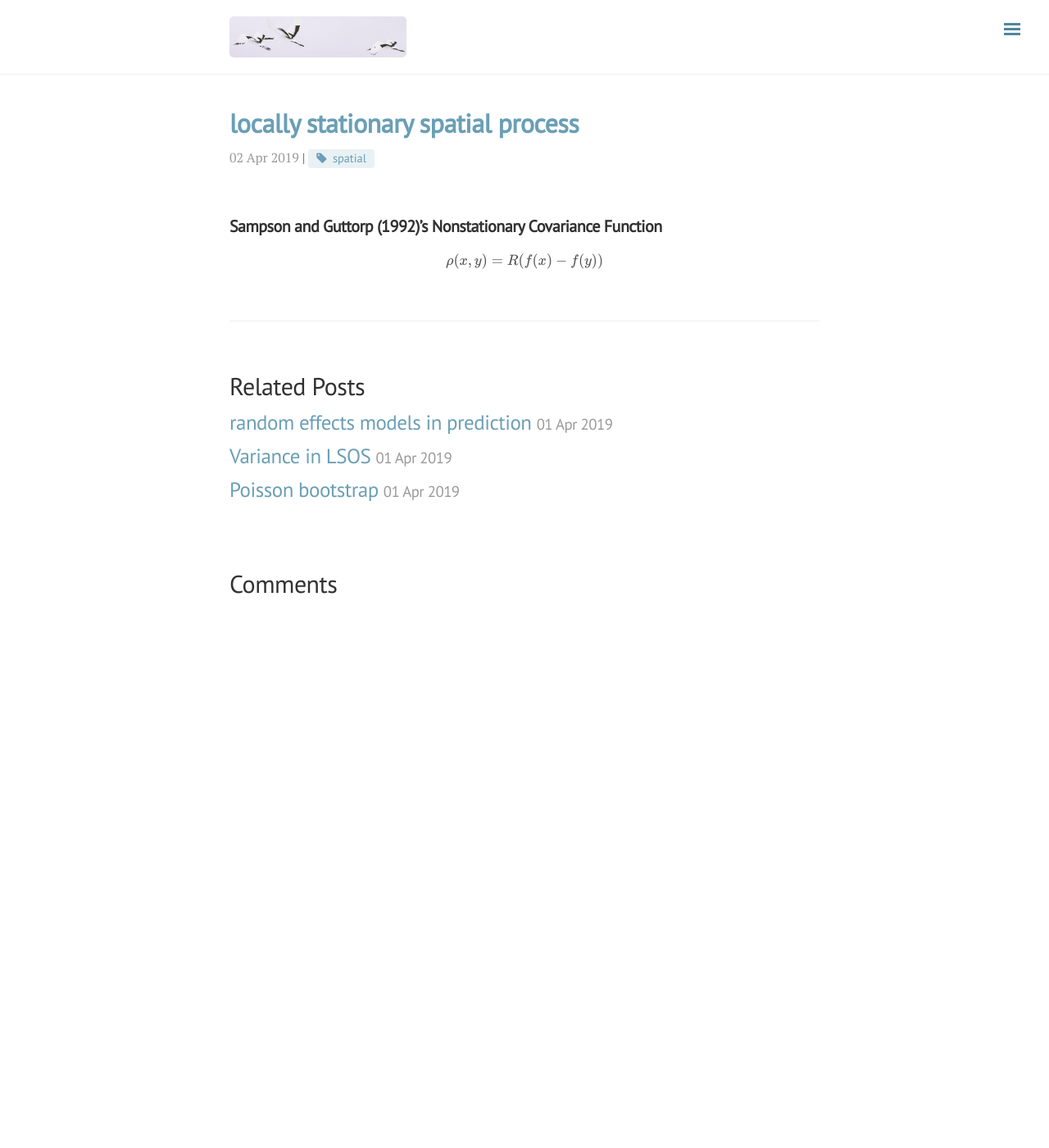
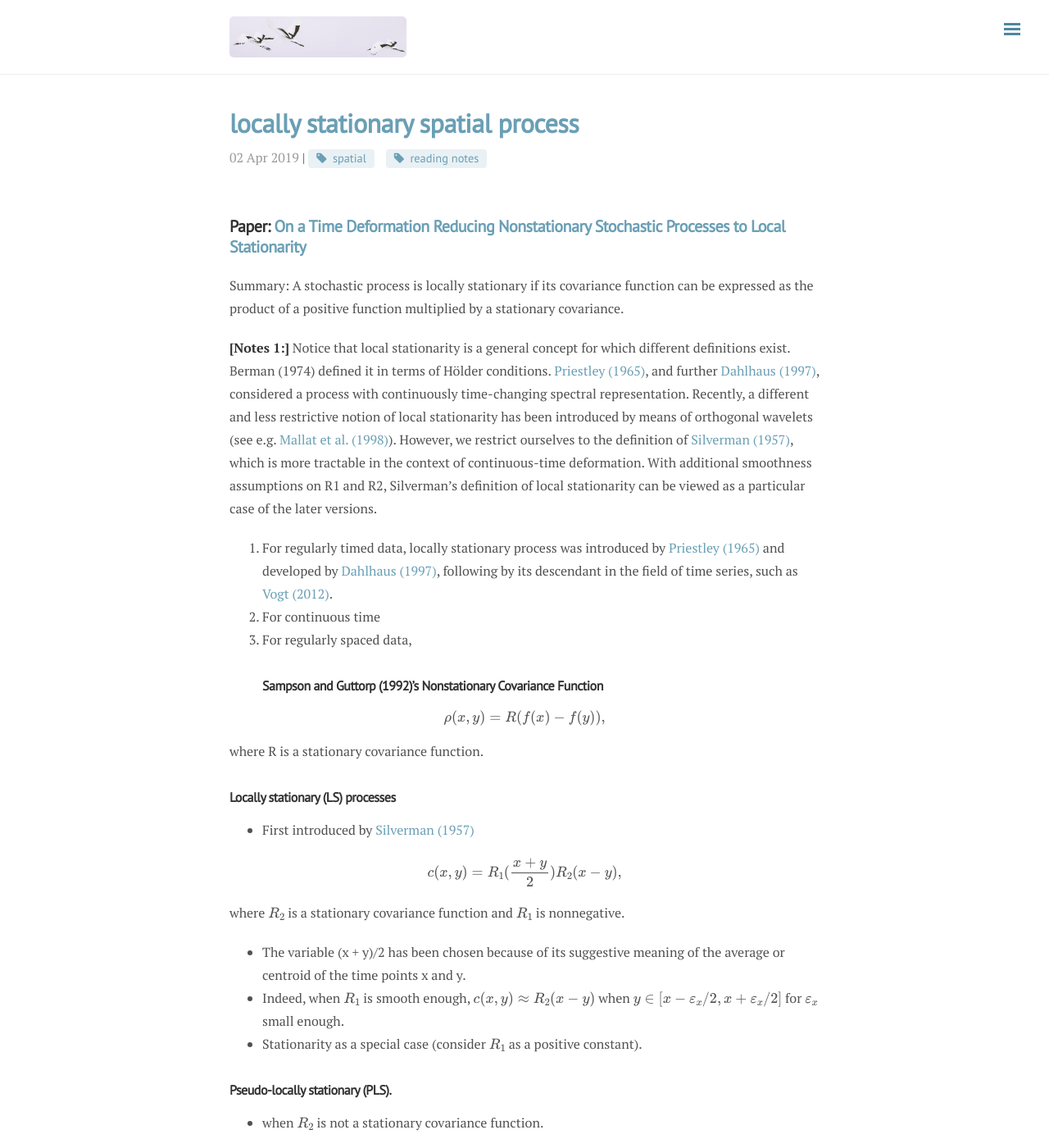
Before and after one commit to ylyy93/my_blog, a Jekyll site: the page built from _posts/2019-04-01-locally-stationary-spatial-process.md, in a window 1280 px wide and 1400 px high. Shown: the whole window at 82% size. Built offline with Jekyll 4.4.1, drawn with Linux system fonts in a browser that asks for light colours; nearby versions of some CDN libraries; formulas are drawn with MathJax 3; comment, search, counter and statistics services are not loaded; some of the changed text lies outside the part shown.

Commit message:
rebuilding site Mon Apr  1 21:05:58 MDT 2019

```diff
--- a/_posts/2019-04-01-locally-stationary-spatial-process.md
+++ b/_posts/2019-04-01-locally-stationary-spatial-process.md
@@ -3,11 +3,64 @@ layout: post
 title: locally stationary spatial process
 date: 2019-04-01 20:09 -0600
 categories: Research
-tags: [spatial]
+tags: [spatial, reading notes]
 ---
+## Paper: [On a Time Deformation Reducing Nonstationary Stochastic Processes to Local Stationarity][@genton2004]
 
-## Sampson and Guttorp (1992)'s Nonstationary Covariance Function
+Summary: A stochastic process is locally stationary if its covariance function can be expressed as the product of a positive function multiplied by a stationary covariance.
+
+**[Notes 1:]**
+Notice that local stationarity is a general concept for which different definitions exist. Berman (1974) defined it in terms of Hölder conditions. [Priestley (1965)][@Priestley1965], and further [Dahlhaus (1997)][@Dahlhaus1997], considered a process with continuously time-changing spectral representation. Recently, a different and less restrictive notion of local stationarity has been introduced by means of orthogonal wavelets (see e.g. [Mallat et al. (1998)][@mallat1998]). However, we restrict ourselves to the definition of [Silverman (1957)][@Silverman1957], which is more tractable in the context of continuous-time deformation. With additional smoothness assumptions on R1 and R2, Silverman’s definition of local stationarity can be viewed as a particular case of the later versions.
+
+1. For regularly timed data, locally stationary process was introduced by [Priestley (1965)][@Priestley1965] and developed by [Dahlhaus (1997)][@Dahlhaus1997], following by its descendant in the field of time series, such as [Vogt (2012)][@vogt2012].
+2. For continuous time
+2. For regularly spaced data,
+### Sampson and Guttorp (1992)'s Nonstationary Covariance Function
 
 $$
-\rho(x,y) = R(f(x)- f(y))
+\rho(x,y) = R(f(x)- f(y)),
 $$
+
+where R is a stationary covariance function.
+
+### Locally stationary (LS) processes
+- First introduced by [Silverman (1957)][@Silverman1957]
+
+$$
+c(x,y) = R_1(\frac{x+y}{2})R_2(x-y),
+$$
+
+where $R_2$ is a stationary covariance function and $R_1$ is nonnegative.
+
+- The variable (x + y)/2 has been chosen because of its suggestive meaning of the average or centroid of the time points x and y.
+- Indeed, when $R_1$ is smooth enough, $c(x,y) \approx R_2(x-y)$ when $y\in [x-\varepsilon_x/2,x+\varepsilon_x/2]$ for $\varepsilon_x$ small enough.
+- Stationarity as a special case (consider $R_1$ as a positive constant).
+
+### Pseudo-locally stationary (PLS).
+- when $R_2$ is not a stationary covariance function.
+
+### Locally stationary reducible (LSR) processes.
+
+$$
+Z(x) = Y(g(x)),
+$$
+where $Y$ is an LS process.
+
+$$
+r(x,y) = R_1(\frac{g(x)+g(y)}{2}) R_2(g(x)-g(y)),
+$$
+where $R_1$ is a nonnegative function and $R_2$ is a stationary covariance function.
+
+
+
+[@Silverman1957]: https://ieeexplore.ieee.org/stamp/stamp.jsp?tp=&arnumber=1057413 "Locally Stationary Random Processes"
+
+[@genton2004]: https://www.jstor.org/stable/pdf/3215828.pdf?refreqid=excelsior%3Aa1f0143c0f4160cd59d4a6d146ebb7f7 "On a Time Deformation Reducing Nonstationary Stochastic Processes to Local Stationarity"
+
+[@Priestley1965]: https://www.jstor.org/stable/pdf/2984191.pdf?refreqid=excelsior%3Afcb1ea950684d83f9726b8023e0765e9 "Evolutionary Spectra and Non-Stationary Processes"
+
+[@Dahlhaus1997]: https://projecteuclid.org/download/pdf_1/euclid.aos/1034276620 "Fitting time series models to nonstationary processes"
+
+[@vogt2012]: https://projecteuclid.org/download/pdfview_1/euclid.aos/1359987532 "Nonparametric regression for locally stationary time series"
+
+[@mallat1998]: https://projecteuclid.org/download/pdf_1/euclid.aos/1030563977 "Adaptive covariance estimation of locally stationary processes"
```
